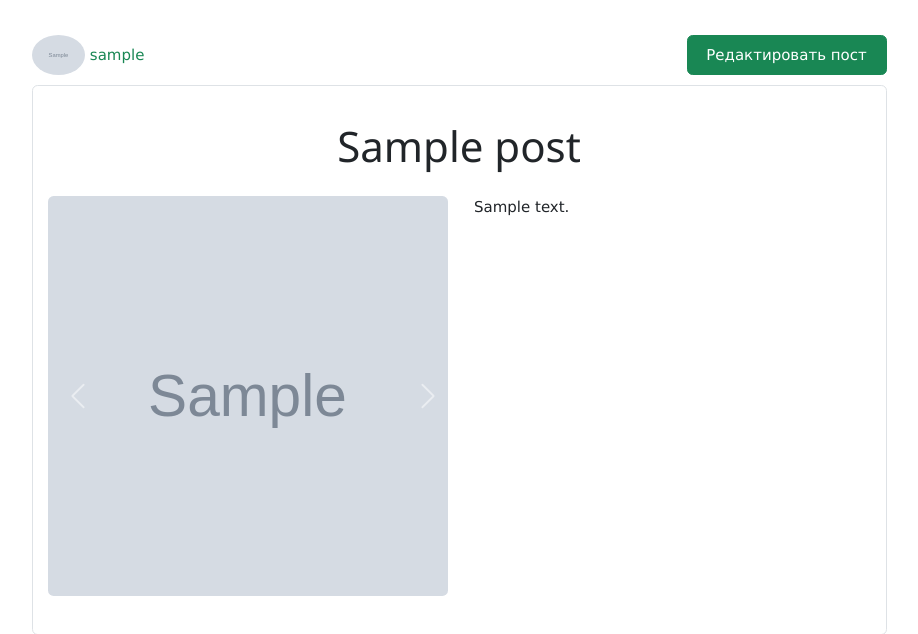
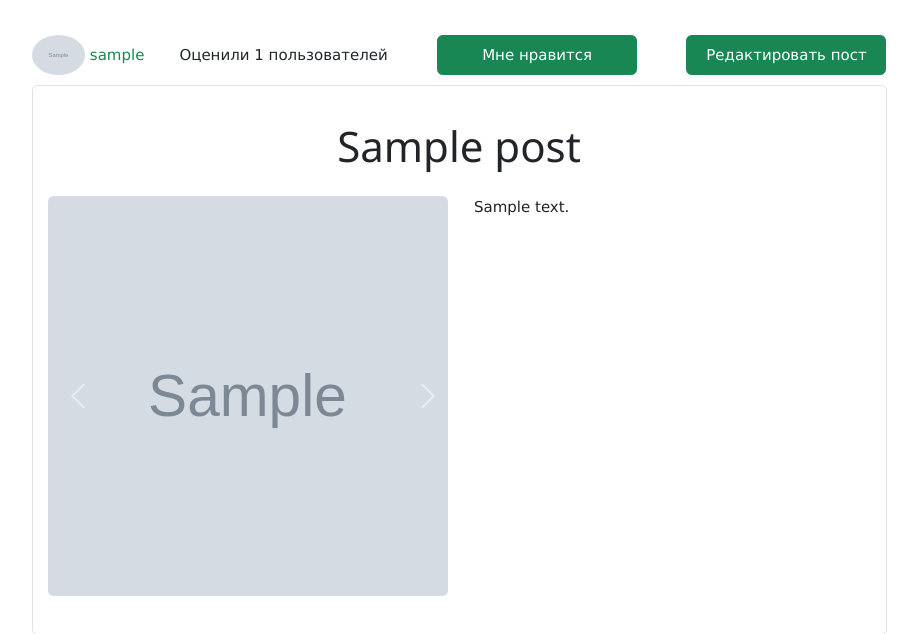
Before and after one commit to Zamarin-Alexey/Gardening3, a Django app: page /post/1 in a window 1280 px wide. Shown: the part 61-695 px from the top of the page, without its empty margins (181-1099 px from the left). Run offline with Django 4.2, Linux system fonts and the light colour scheme; tables that the repository leaves empty hold one stand-in row (values such as "Sample post"); grey boxes marked "Sample" are stand-in pictures; parts of the project's set-up code (start-up, migrations or seed data) failed here and were passed over; some libraries are stand-ins or nearby versions.

Commit message:
Появились лайки

```diff
--- a/blog/models.py
+++ b/blog/models.py
@@ -9,6 +9,7 @@ class Post(models.Model):
     tags = models.CharField(blank=True, max_length=255, verbose_name='Теги')
     publish_date = models.DateTimeField(auto_now_add=True, verbose_name='Дата публикации')
     user = models.ForeignKey(User, on_delete=models.CASCADE, verbose_name='Пользователь')
+    likes = models.IntegerField(blank=True, default=0)
     def __str__(self):
         return self.title
 
@@ -37,8 +38,3 @@ class Comment(models.Model):
         verbose_name = 'Комментарий'
         verbose_name_plural = 'Комментарии'
         ordering = ['publish_date']
-
-
-class PostEstimation(models.Model):
-    user = models.ForeignKey(User, on_delete=models.CASCADE)
-    post = models.ForeignKey(Post, on_delete=models.CASCADE)
--- a/blog/templates/blog/post.html
+++ b/blog/templates/blog/post.html
@@ -13,8 +13,14 @@
                     </div>
                     <div style="padding: 5px; align-items: center">{{ user.username }}</div>
                 </a>
+                <div class="likes">Оценили {{ post.likes }} пользователей</div>
                 {% if user == post.user %}
-                <a href="{% url 'edit_post' post.pk %}" style="float: right">
+                <a href="{% url 'like_post' post.pk request.user.pk %}" style="float: right; margin-left: auto">
+                    <button type="button" class="btn btn-success h-btn"
+                            style="margin-left: auto; height: 40px; width: 200px;">Мне нравится
+                    </button>
+                </a>
+                <a href="{% url 'edit_post' post.pk %}" style="float: right; margin-left: auto">
                     <button type="button" class="btn btn-success h-btn"
                             style="margin-left: auto; height: 40px; width: 200px;">Редактировать пост
                     </button>
--- a/blog/urls.py
+++ b/blog/urls.py
@@ -8,4 +8,5 @@ urlpatterns = [
     path('add_post/', add_post, name='add_post'),
     path('edit_post/<int:post_id>', edit_post, name='edit_post'),
     path('delete_post/<int:post_id>', delete_post, name='delete_post'),
+    path('delete_post/<int:post_id>/<int:user_id>', like_post, name='like_post')
 ]
--- a/blog/views.py
+++ b/blog/views.py
@@ -6,6 +6,7 @@ from django.db.models import Q
 
 from blog.forms import *
 from blog.models import *
+from users.models import *
 
 
 def home_page(request):
@@ -84,7 +85,16 @@ def delete_post(request, post_id):
     post = Post.objects.get(pk=post_id)
     post.delete()
     return redirect('/')
-def estimate(request):
-    # получить в джекьапри из строки айди поста
-    estimation = PostEstimation.objects.get_or_create(user=request.user, post=post)
-    PostEstimation.create()
+def like_post(request, post_id, user_id):
+    post = Post.objects.get(pk=post_id)
+    extend_user = ExtendUser.objects.get(user=User.objects.get(pk=user_id))
+    like_exist = extend_user.liked_posts.filter(pk=post.pk)
+    if not like_exist:
+        post.likes += 1
+        extend_user.liked_posts.add(post)
+    else:
+        post.likes -= 1
+        extend_user.liked_posts.remove(post)
+    post.save()
+    extend_user.save()
+    return redirect(post)
--- a/static/global/css/styles1.css
+++ b/static/global/css/styles.css
@@ -269,9 +269,22 @@ body div::selection {
 
 .account-row {
     display: flex;
-    width: 100%;
     align-items: center;
     margin-bottom: 10px;
+    margin-right: 30px;
+}
+
+.likes {
+    display: flex;
+    margin-bottom: 10px;
+    align-items: center;
+}
+
+.like_btn {
+    float: right;
+    margin-left: 10px;
+    display: flex;
+    align-items: center;
 }
 
 .title {
--- a/templates/base.html
+++ b/templates/base.html
@@ -17,7 +17,7 @@
     <meta name="description" content="{{ description }}">
     <title>{{ title }}</title>
     <meta name="theme-color" content="#7952b3">
-    <link rel="stylesheet" type="text/css" href="{% static 'global/css/styles1.css' %}">
+    <link rel="stylesheet" type="text/css" href="{% static 'global/css/styles.css' %}">
     <link rel="shortcut icon" href="{% static 'global/images/logo.png' %}" type="image/png">
 </head>
 
--- a/users/models.py
+++ b/users/models.py
@@ -29,7 +29,7 @@ class Profile(models.Model):
 class ExtendUser(models.Model):
     user = models.OneToOneField(User, on_delete=models.CASCADE)
     plants = models.ManyToManyField(Plant)
-    posts = models.ManyToManyField(Post)
+    liked_posts = models.ManyToManyField(Post)
 
 # class UserFollowing(models.Model):
 #     user_id = models.ForeignKey("User", related_name="following", on_delete=models.CASCADE)
--- a/users/templates/users/users_base.html
+++ b/users/templates/users/users_base.html
@@ -24,7 +24,7 @@
     {% block javascript %}{% endblock %}
     <title>{{ title }}</title>
     <link rel="stylesheet" href="{% static 'users/css/styles5.css' %}" type="text/css">
-    <!--<link rel="stylesheet" href="{#% static 'global/css/styles1.css' %#}" type="text/css"> -->
+    <!--<link rel="stylesheet" href="{#% static 'global/css/styles.css' %#}" type="text/css"> -->
 
 </head>
 
```
Also changed, not shown: static/global/images/like_icon.png (added).
